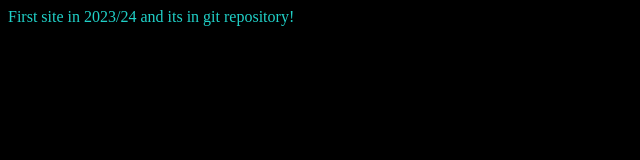
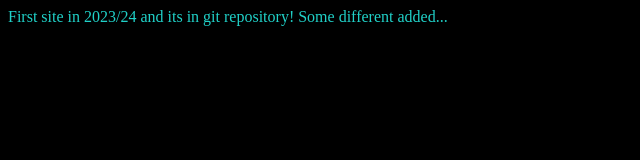
Before and after one commit to 11BSZ1/bot_feladat, a plain HTML site: page index.html in a window 1280 px wide. Shown: the whole page, without its empty margins (0-640 px from the left). Drawn offline with Linux system fonts and the light colour scheme.

Commit message:
Some conflict changes on dev

```diff
--- a/index.html
+++ b/index.html
@@ -8,5 +8,7 @@
 </head>
 <body>
     First site in 2023/24 and its in git repository!
+
+    Some different added...
 </body>
 </html>
```
